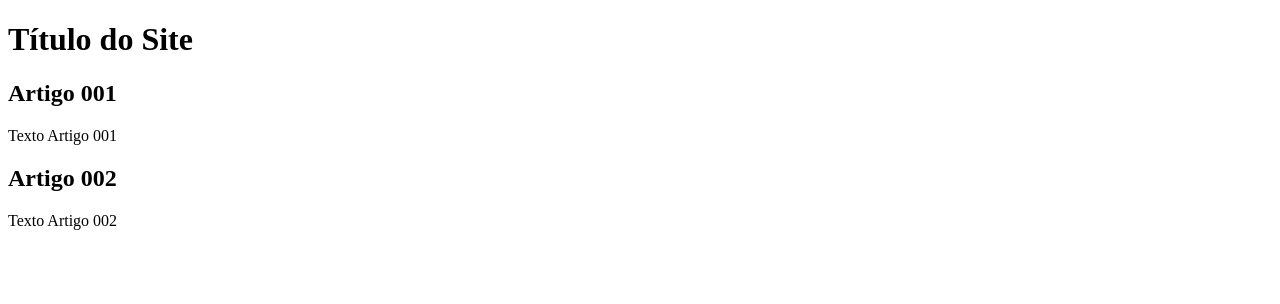
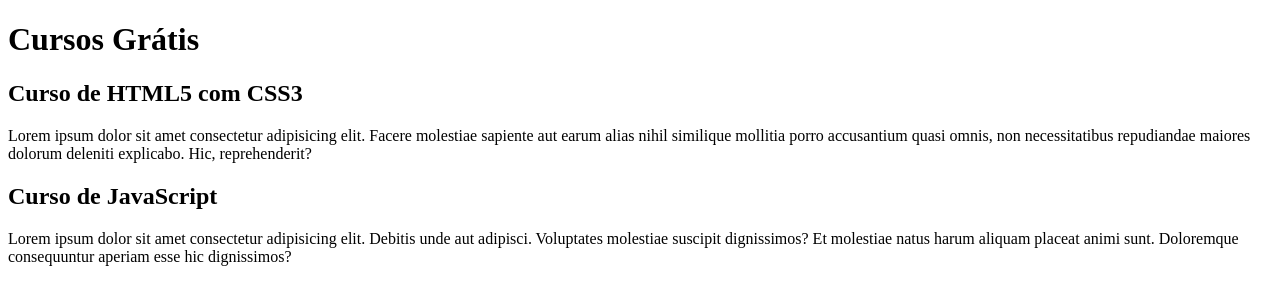
Before and after one commit to Joao-Bosco-Silva/projeto-site, a plain HTML site: page index.html in a window 1280 px wide. Drawn offline with Linux system fonts and the light colour scheme.

Commit message:
comecei a escrever o conteúdo

```diff
--- a/index.html
+++ b/index.html
@@ -8,15 +8,15 @@
 <body>
     <main>
         <header>
-            <h1>Título do Site</h1>
+            <h1>Cursos Grátis</h1>
         </header>
         <article>
-            <h2>Artigo 001</h2>
-            <p>Texto Artigo 001</p>
+            <h2>Curso de HTML5 com CSS3</h2>
+            <p>Lorem ipsum dolor sit amet consectetur adipisicing elit. Facere molestiae sapiente aut earum alias nihil similique mollitia porro accusantium quasi omnis, non necessitatibus repudiandae maiores dolorum deleniti explicabo. Hic, reprehenderit?</p>
         </article>
         <article>
-            <h2>Artigo 002</h2>
-            <p>Texto Artigo 002</p>
+            <h2>Curso de JavaScript</h2>
+            <p>Lorem ipsum dolor sit amet consectetur adipisicing elit. Debitis unde aut adipisci. Voluptates molestiae suscipit dignissimos? Et molestiae natus harum aliquam placeat animi sunt. Doloremque consequuntur aperiam esse hic dignissimos?</p>
         </article>
     </main>
 </body>
```
